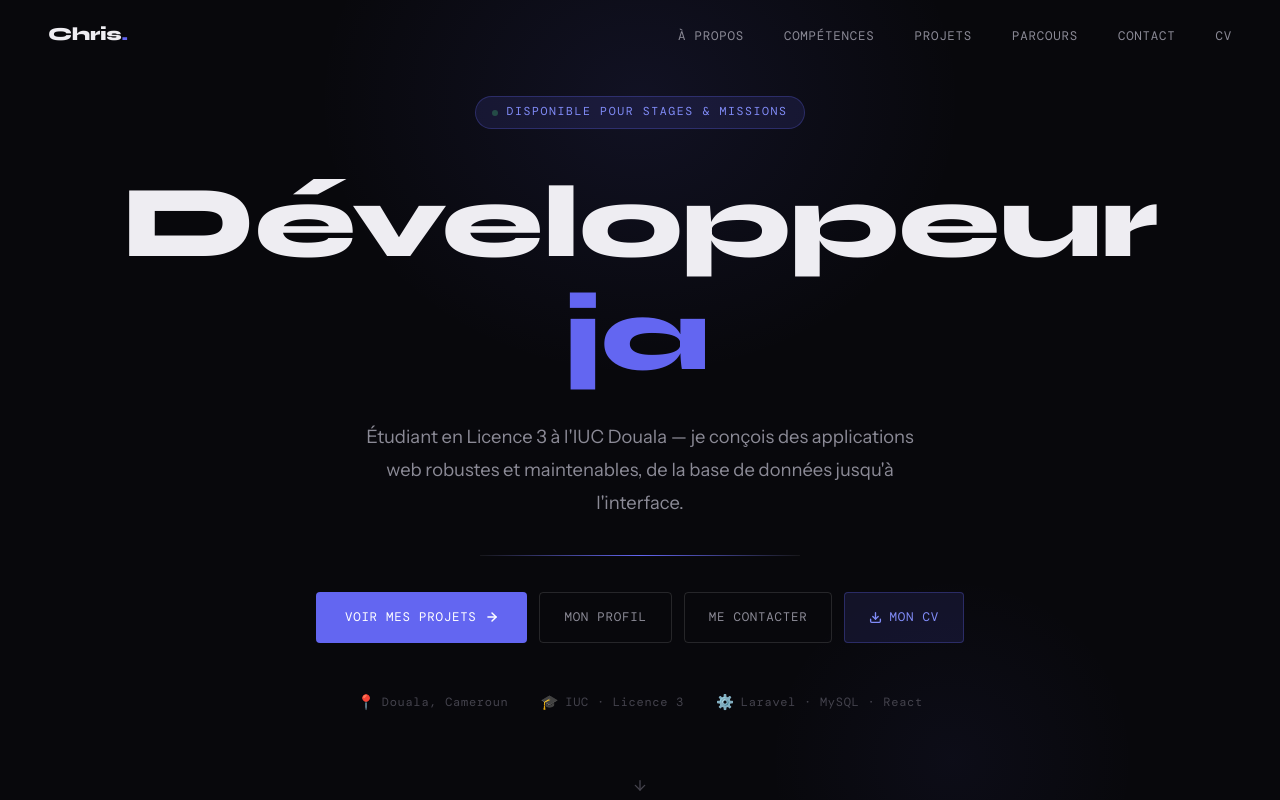
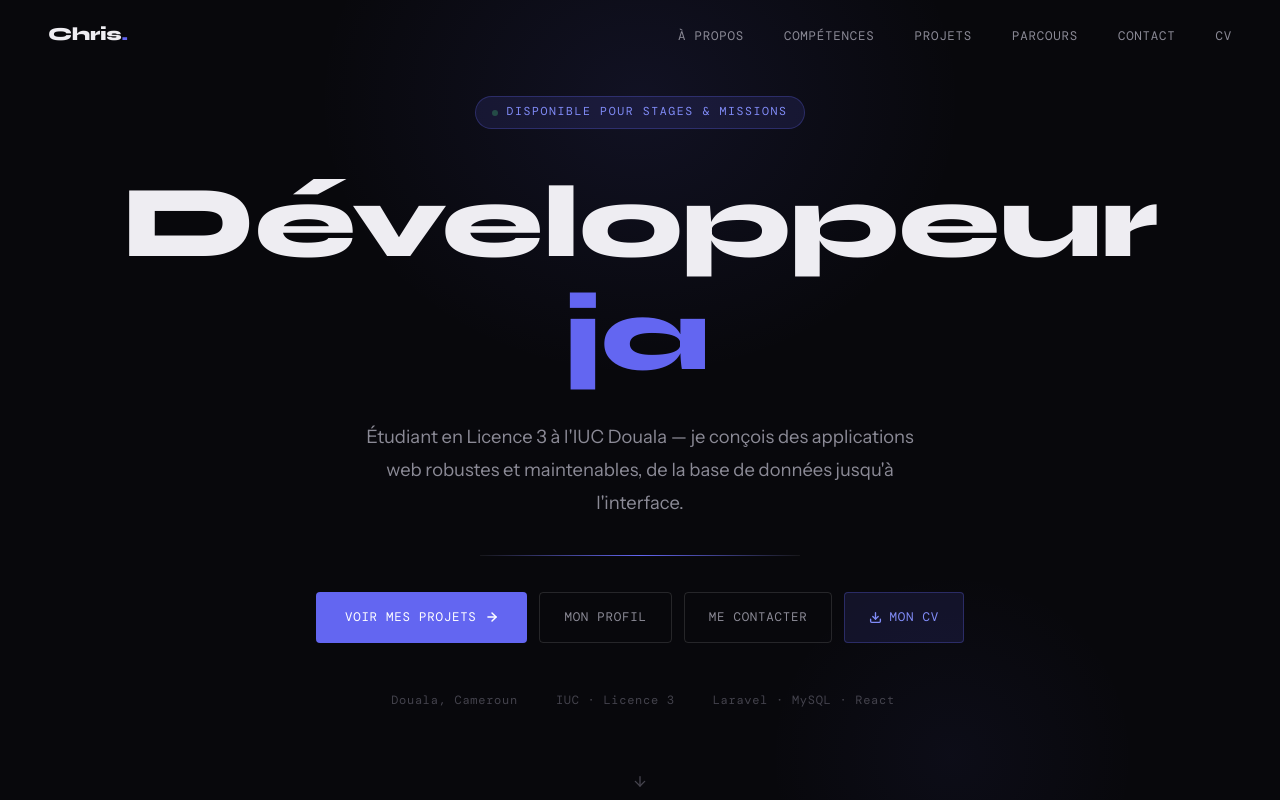
Before and after one commit to marcelochris98-collab/portfolio, a React (Vite) app: page / in a window 1280 px wide. Shown: the top 800 px of the page. Built offline with nearby package versions, Linux system fonts and the light colour scheme; a web font is replaced by a local one.

Commit message:
modification des transtion

```diff
--- a/src/components/Hero.jsx
+++ b/src/components/Hero.jsx
@@ -108,16 +108,16 @@ export default function Hero() {
 
         {/* CTAs */}
         <motion.div variants={fadeUp} className={styles.ctas}>
-          <button className={styles.btnPrimary} onClick={() => navigate('/projets')}>
+          <button className={styles.btnPrimary} onClick={() => navigate('#projets')}>
             Voir mes projets
             <svg width="14" height="14" viewBox="0 0 24 24" fill="none" stroke="currentColor" strokeWidth="2.5" strokeLinecap="round" strokeLinejoin="round">
               <line x1="5" y1="12" x2="19" y2="12"/><polyline points="12 5 19 12 12 19"/>
             </svg>
           </button>
-          <button className={styles.btnOutline} onClick={() => navigate('/profil')}>
+          <button className={styles.btnOutline} onClick={() => navigate('#about')}>
             Mon profil
           </button>
-          <button className={styles.btnOutline} onClick={() => navigate('/contact')}>
+          <button className={styles.btnOutline} onClick={() => navigate('#contact')}>
             Me contacter
           </button>
           {personal.cv && (
@@ -135,9 +135,9 @@ export default function Hero() {
         {/* Infos rapides en bas */}
         <motion.div variants={fadeUp} className={styles.meta}>
           {[
-            { icon: '📍', val: 'Douala, Cameroun' },
-            { icon: '🎓', val: 'IUC · Licence 3' },
-            { icon: '⚙️', val: 'Laravel · MySQL · React' },
+            { icon: '', val: 'Douala, Cameroun' },
+            { icon: '', val: 'IUC · Licence 3' },
+            { icon: '', val: 'Laravel · MySQL · React' },
           ].map(m => (
             <span key={m.val} className={styles.metaItem}>
               <span className={styles.metaIcon}>{m.icon}</span>
```
